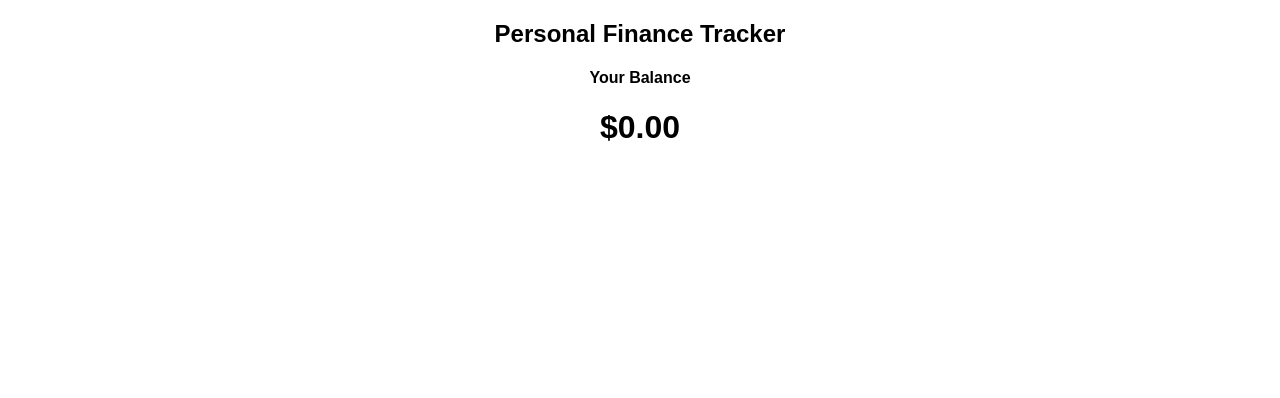
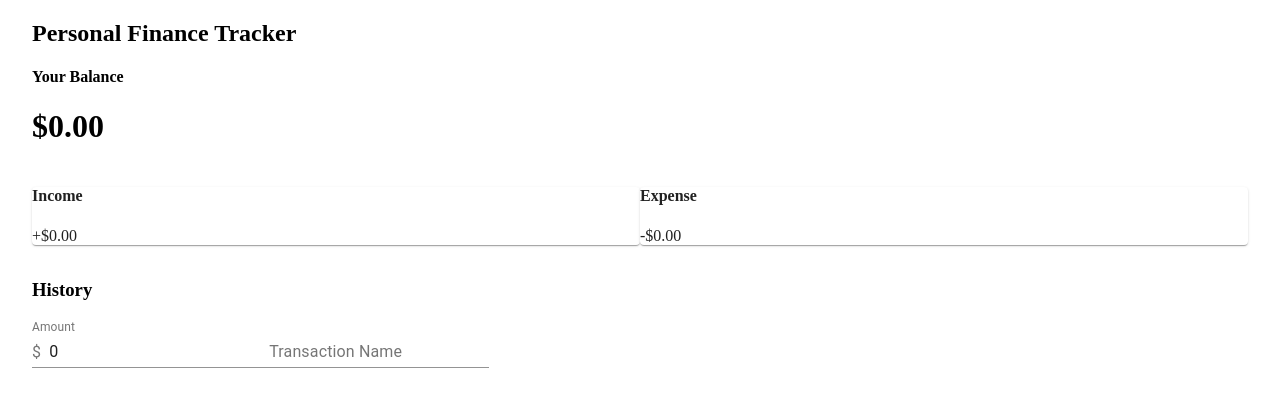
Before and after one commit to berkaynarin/crwizard-task, a React (Create React App) app: page / in a window 1280 px wide. Shown: the top 398 px of the page. Built offline with nearby package versions, Linux system fonts and the light colour scheme.

Commit message:
Create Transaction and ExpenseIncome components

```diff
--- a/src/App.js
+++ b/src/App.js
@@ -1,13 +1,22 @@
 import React from "react";
 import { Header } from "./components/Header";
 import { Balance } from "./components/Balance";
+import { Container } from "@material-ui/core";
+import { ExpenseIncome } from "./components/ExpenseIncome";
+import { TransactionList } from "./components/TransactionList";
+import { AddTransaction } from "./components/AddTransaction";
 import './App.css';
 
 function App() {
   return (
-    <div className="App">
-      <Header />
-      <Balance />
+    <div>
+      <Container>
+        <Header />
+        <Balance />
+        <ExpenseIncome />
+        <TransactionList />
+        <AddTransaction />
+      </Container>
     </div>
   );
 }
--- /dev/null
+++ b/src/components/AddTransaction.jsx
@@ -0,0 +1,33 @@
+import React, {useState} from 'react';
+import { FormControl, TextField } from '@material-ui/core';
+import InputLabel from '@material-ui/core/InputLabel';
+import InputAdornment from '@material-ui/core/InputAdornment';
+import Input from '@material-ui/core/Input';
+
+
+export const AddTransaction = () => {
+
+    const [transName, setTransName] = useState(0);
+    const [amount, setAmount] = useState("");
+
+    return (
+        <div>
+            <FormControl>
+                <InputLabel htmlFor="standard-adornment-amount">Amount</InputLabel>
+                <Input
+                startAdornment={<InputAdornment position="start">$</InputAdornment>}
+                value={transName}
+                onChange={(e) => setTransName(e.target.value)}
+                />
+        </FormControl>
+        <FormControl>
+        <InputLabel htmlFor="standard-adornment-amount">Transaction Name</InputLabel>
+                <Input
+                placeholder="Water Bill"
+                value={amount}
+                onChange={(e) => setAmount(e.target.value)}
+                />
+        </FormControl>
+        </div>
+    )
+}
--- /dev/null
+++ b/src/components/ExpenseIncome.jsx
@@ -0,0 +1,24 @@
+import React from 'react'
+import { Grid } from '@material-ui/core';
+import { Paper } from '@material-ui/core';
+
+export const ExpenseIncome = () => {
+    return (
+        <div>
+            <Grid container >
+                <Grid item xs={6} spacing={2}>
+                    <Paper>
+                        <h4>Income</h4>
+                        <p>+$0.00</p>
+                    </Paper>
+                </Grid>
+                <Grid item xs={6} spacing={2}>
+                    <Paper>
+                        <h4>Expense</h4>
+                        <p>-$0.00</p>
+                    </Paper>
+                </Grid>
+            </Grid>
+        </div>
+    )
+}
--- /dev/null
+++ b/src/components/TransactionList.jsx
@@ -0,0 +1,10 @@
+import React from 'react'
+
+export const TransactionList = () => {
+    return (
+        <div>
+            <h3>History</h3>
+            <ul></ul>
+        </div>
+    )
+}
```
